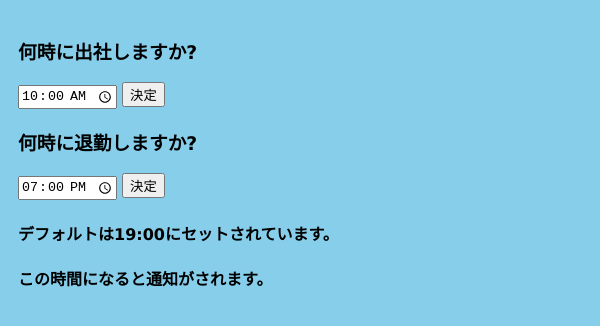
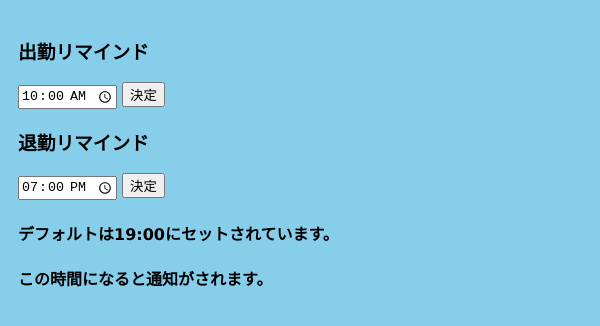
Before and after one commit to Fendo181/kinnosuke_reminder, an Electron app: page src/index.html in a window 600 px wide. Drawn offline with Linux system fonts and the light colour scheme; no server answers.

Commit message:
文言をシンプル化

```diff
--- a/src/index.html
+++ b/src/index.html
@@ -8,7 +8,8 @@
     <title>謹之助リマインダー</title>
 </head>
 <body>
-    <h3>何時に出社しますか?</h3>
+
+    <h3>出勤リマインド</h3>
     <input  id="attend-time" type="time" value="10:00">
     <script>
             let attend_time = document.getElementById('attend-time');
@@ -32,7 +33,7 @@
             });
     </script>
 
-    <h3>何時に退勤しますか?</h3>
+    <h3>退勤リマインド</h3>
         <input  id="leave-time" type="time" value="19:00">
 
         <script>
```
